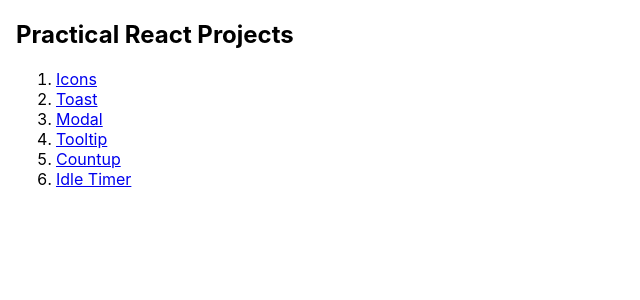
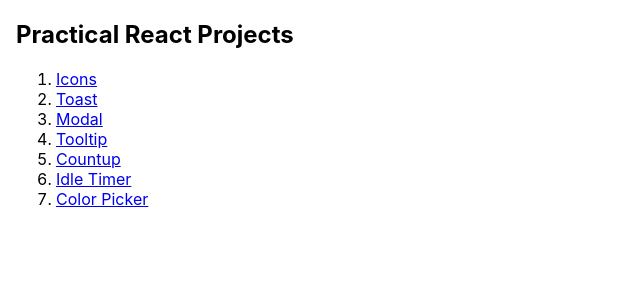
Before and after one commit to marcalleno/practical-react-codevolution, a React (Create React App) app: page / in a window 1280 px wide. Shown: the top 300 px of the page, without its empty margins (0-640 px from the left). Built offline with nearby package versions, Linux system fonts and the light colour scheme.

Commit message:
add(component): 7 - Color Picker

```diff
--- a/package.json
+++ b/package.json
@@ -8,6 +8,7 @@
     "@testing-library/user-event": "^12.8.3",
     "@tippy.js/react": "^3.1.1",
     "react": "^17.0.2",
+    "react-color": "^2.19.3",
     "react-countup": "^4.4.0",
     "react-dom": "^17.0.2",
     "react-icons": "^4.2.0",
--- a/src/App.js
+++ b/src/App.js
@@ -6,6 +6,7 @@ import Modal from "./Components/ModalPage";
 import Tooltip from "./Components/Tooltip";
 import Countup from "./Components/Countup";
 import IdleTimer from "./Components/IdleTimerPage";
+import ColorPicker from "./Components/ColorPicker";
 
 function Home() {
   return (
@@ -29,6 +30,9 @@ function Home() {
         </li>
         <li>
           <Link to="/idletimer">Idle Timer</Link>
+        </li>
+        <li>
+          <Link to="/colorpicker">Color Picker</Link>
         </li>
       </ol>
     </div>
@@ -58,6 +62,9 @@ function App() {
           <Route path="/idletimer">
             <IdleTimer />
           </Route>
+          <Route path="/colorpicker">
+            <ColorPicker />
+          </Route>
           <Route exact path="/">
             <Home />
           </Route>
--- /dev/null
+++ b/src/Components/ColorPicker.js
@@ -0,0 +1,29 @@
+import React, { useState } from "react";
+import { ChromePicker } from "react-color";
+
+function ColorPicker() {
+  const [color, setColor] = useState("#FFF");
+  const [showColorPicker, setShowColorPicker] = useState(false);
+
+  return (
+    <div>
+      <h2>Color Picker Component</h2>
+      <button
+        onClick={() =>
+          setShowColorPicker((showColorPicker) => !showColorPicker)
+        }
+      >
+        {showColorPicker ? "Tutup Color Picker" : "Pilih warna"}
+      </button>
+      {showColorPicker && (
+        <ChromePicker
+          color={color}
+          onChange={(updatedColor) => setColor(updatedColor.hex)}
+        />
+      )}
+      <h2>Kamu memilih warna {color}</h2>
+    </div>
+  );
+}
+
+export default ColorPicker;
```
Also changed, not shown: 1 other file (tests, documents, lock files or other folders).
